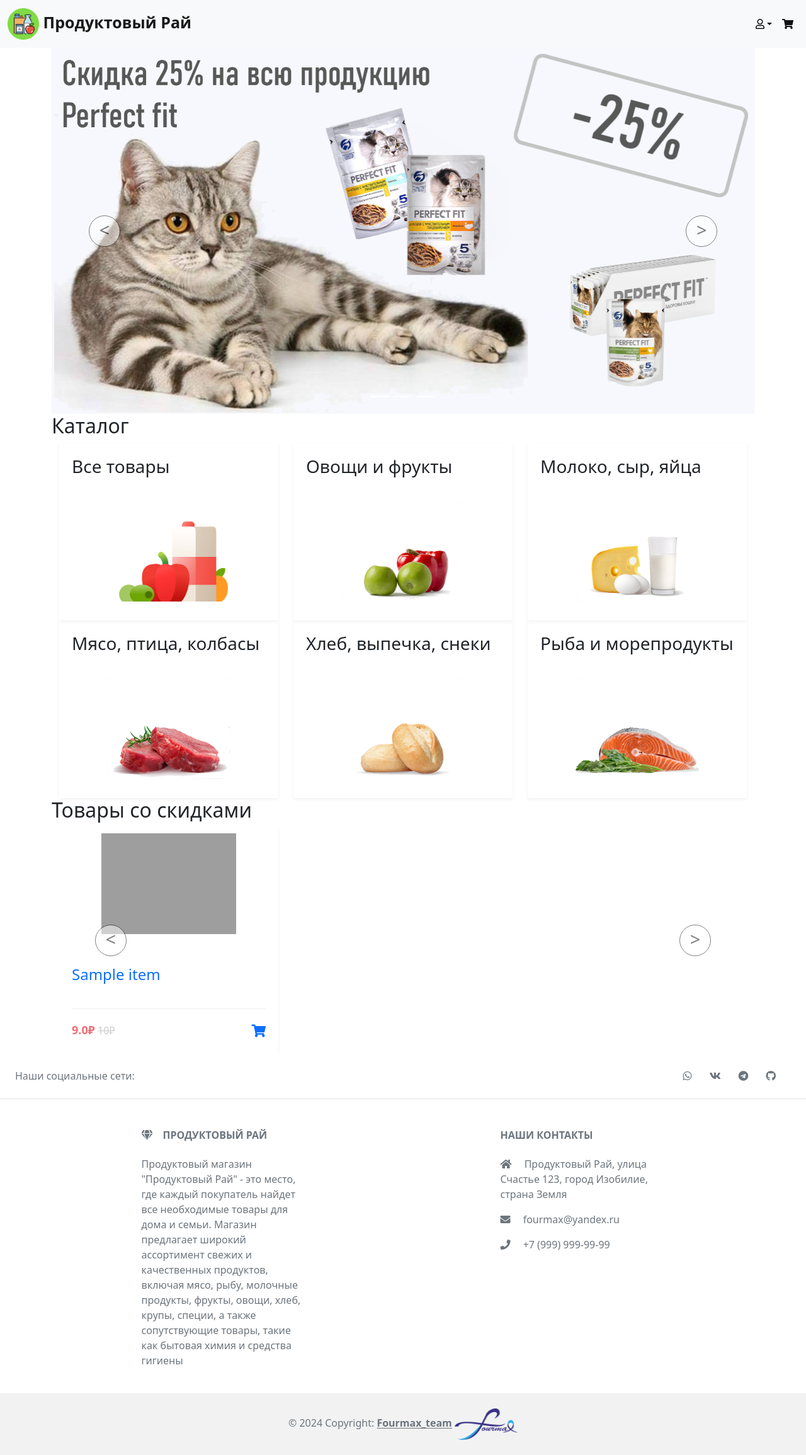
After one commit to DABer1805/online_store, a Flask app: page / in a window 1280 px wide. The commit adds this page. Shown: the whole page at 63% size. Run offline with Flask 3, Linux system fonts and the light colour scheme; tables that the repository leaves empty hold one stand-in row (values such as "Sample post"); a database or web service that is not in the repository returns one stand-in record (values such as "Sample title"); data that the repository does not hold is empty; grey boxes are pictures that could not be loaded.

Commit message:
feat: add home_page

```diff
--- a/main.py
+++ b/main.py
@@ -1,11 +1,13 @@
-from flask import Flask, render_template, redirect, request
+import os
+
+from flask import Flask, render_template, redirect, request, url_for
 from flask_cors import CORS, cross_origin
 from flask_restful import Api
 from requests import get, post
 
 from api import calculate_cost_api, user_basket_api, add_item_to_basket_api, \
     del_item_in_basket_api
-from data.constants import DB_NAME, MAX_PRICE
+from data.constants import DB_NAME, MAX_PRICE, CATEGORIES
 from data import db_session
 from resources import orders_resources, users_resources, items_resources, \
     categories_resources, suppliers_resources
@@ -78,7 +80,7 @@
     """ Выход из профиля """
     logout_user()
     # Перевод на страницу с выбором продуктов
-    return redirect("catalog")
+    return redirect("/")
 
 
 @login_manager.user_loader
@@ -227,6 +229,18 @@
     )
 
 
+@app.route("/")
+def home_page():
+    slides = os.listdir(url_for("static", filename="img/slides")[1:])
+    discounted_items = get(
+        'http://localhost:5000/api/items', params={'only_discount': True}
+    ).json()['items']
+    return render_template(
+        "index.html", title='Продуктовый рай', slides=slides,
+        categories=CATEGORIES, discounted_items=discounted_items
+    )
+
+
 def main():
     # Устанавливаем соедениние с БД
     db_session.global_init(f'db/{DB_NAME}')
--- a/resources/items_resources.py
+++ b/resources/items_resources.py
@@ -33,12 +33,16 @@
     def get(self):
         categories = request.args.get('cat')
         max_price = request.args.get('max_price')
+        only_discount = request.args.get('only_discount')
         if max_price is None:
             max_price = MAX_PRICE
         else:
             max_price = float(max_price)
+
         session = db_session.create_session()
-        if categories:
+        if only_discount:
+            items = session.query(Item).filter(Item.discount > 0)
+        elif categories:
             categories = list(map(int, categories.split(',')))
             items = session.query(Item).filter(
                 Item.category.in_(categories),
--- a/static/css/style.css
+++ b/static/css/style.css
@@ -25,6 +25,18 @@
 	color: #111;
 	font-weight: 500;
 	text-transform: uppercase;
+}
+
+.my-carousel {
+	padding: 0;
+}
+
+.my-carousel .carousel-item {
+	display: flex;
+}
+
+.my-carousel .carousel-item img {
+	object-fit: cover;
 }
 
 .navbar-nav .dropdown-menu {
@@ -70,10 +82,16 @@
 .product-thumb img {
 	max-width: 100%;
 	max-height: 100%;
+	margin-bottom: 20px;
 }
 
 .product-details {
 	padding: 20px;
+}
+
+.catalog-title {
+    padding: 20px;
+    font-color: #111;
 }
 
 .product-details h4 a {
@@ -146,3 +164,28 @@
   user-select: none; /* Non-prefixed version, currently
                         supported by Chrome, Edge, Opera and Firefox */
 }
+
+.carousel-control-prev-icon,
+.carousel-control-next-icon {
+  height: 50px;
+  width: 50px;
+  outline: black;
+  background: #fff;
+  background-size: 100%, 100%;
+  border-radius: 50%;
+  border: 1px solid black;
+  background-image: none;
+}
+
+.carousel-control-next-icon:after
+{
+  content: '>';
+  font-size: 29px;
+  color: black;
+}
+
+.carousel-control-prev-icon:after {
+  content: '<';
+  font-size: 29px;
+  color: black;
+}
--- a/templates/base.html
+++ b/templates/base.html
@@ -14,7 +14,7 @@
     <header>
         <nav class="navbar navbar-expand-lg navbar-light bg-light">
             <div class="container-fluid">
-                <a class="navbar-brand" href="/catalog"
+                <a class="navbar-brand" href="/"
                    style="font-size: 25px">
                     <img src="/static/img/nav_icon.png" class="nav_icon"
                          width="50px" height="50px">
@@ -102,6 +102,53 @@
     <main role="main" class="container">
         {% block content %}{% endblock %}
     </main>
+    <footer class="text-center text-lg-start bg-body-tertiary text-muted">
+      <section class="d-flex justify-content-center justify-content-lg-between p-4 border-bottom">
+        <div class="me-5 d-none d-lg-block">
+          <span>Наши социальные сети:</span>
+        </div>
+        <div>
+          <a href="#" class="me-4 text-reset"><i class="fab fa-whatsapp"></i></a>
+          <a href="#" class="me-4 text-reset"><i class="fab fa-vk"></i></a>
+          <a href="#" class="me-4 text-reset"><i class="fab fa-telegram"></i></a>
+          <a href="https://github.com/DABer1805/online_store.git" class="me-4 text-reset"><i class="fab fa-github"></i></a>
+        </div>
+      </section>
+      <section class="">
+        <div class="container text-center text-md-start mt-5">
+          <div class="row mt-3">
+            <div class="col-md-3 col-lg-4 col-xl-3 mx-auto mb-4">
+              <h6 class="text-uppercase fw-bold mb-4">
+                <i class="fas fa-gem me-3"></i>Продуктовый Рай
+              </h6>
+              <p>
+                Продуктовый магазин "Продуктовый Рай" - это место, где
+                каждый покупатель найдет все необходимые
+                товары для дома и семьи. Магазин предлагает широкий
+                ассортимент свежих и качественных продуктов, включая мясо,
+                рыбу, молочные продукты, фрукты, овощи, хлеб, крупы,
+                специи, а также сопутствующие товары, такие как бытовая
+                химия и средства гигиены
+              </p>
+            </div>
+            <div class="col-md-4 col-lg-3 col-xl-3 mx-auto mb-md-0 mb-4">
+              <h6 class="text-uppercase fw-bold mb-4">Наши контакты</h6>
+              <p><i class="fas fa-home me-3"></i> Продуктовый Рай, улица Счастье 123, город Изобилие, страна Земля</p>
+              <p>
+                <i class="fas fa-envelope me-3"></i>
+                fourmax@yandex.ru
+              </p>
+              <p><i class="fas fa-phone me-3"></i> +7 (999) 999-99-99</p>
+            </div>
+          </div>
+        </div>
+      </section>
+      <div class="text-center p-4" style="background-color: rgba(0, 0, 0, 0.05);">
+        © 2024 Copyright:
+        <a class="text-reset fw-bold" href="https://github.com/DABer1805/online_store.git">Fourmax_team</a>
+          <img src="/static/img/brand_img.png" style="height: 50px; width: 100px">
+      </div>
+    </footer>
     <script src="https://ajax.googleapis.com/ajax/libs/jquery/3.5.1/jquery.min.js"></script>
     <script src="https://cdn.jsdelivr.net/npm/bootstrap@5.0.0-beta3/dist/js/bootstrap.bundle.min.js" integrity="sha384-JEW9xMcG8R+pH31jmWH6WWP0WintQrMb4s7ZOdauHnUtxwoG2vI5DkLtS3qm9Ekf" crossorigin="anonymous"></script>
     <script src="/static/js/script.js"></script>
--- /dev/null
+++ b/templates/index.html
@@ -0,0 +1,126 @@
+{% extends "base.html" %}
+
+{% block content %}
+    <div class="container-fluid my-carousel">
+		<div id="carouselExampleIndicators" class="carousel slide carousel-fade" data-bs-ride="carousel" data-bs-interval="5000">
+			<div class="carousel-indicators">
+				{% for item in slides %}
+					{% if loop.first %}
+						<button type="button"
+								data-bs-target="#carouselExampleIndicators"
+								data-bs-slide-to="0" class="active"
+								aria-current="true"
+								aria-label="Slide {{ loop.index0 }}">
+						</button>
+					{% else %}
+						<button type="button"
+								data-bs-target="#carouselExampleIndicators"
+								data-bs-slide-to="{{ loop.index0 }}"
+								aria-label="Slide {{ loop.index0 }}">
+						</button>
+					{% endif %}
+				{% endfor %}
+			</div>
+			<div class="carousel-inner">
+				{% for item in slides %}
+					{% if loop.first %}
+						<div class="carousel-item active" data-bs-interval="3000">
+							<img src="/static/img/slides/special_offer_0.png" class="d-block w-100">
+						</div>
+					{% else %}
+						<div class="carousel-item" data-bs-interval="3000">
+							<img src="/static/img/slides/special_offer_{{ loop.index0 }}.png" class="d-block w-100">
+						</div>
+					{% endif %}
+				{% endfor %}
+			</div>
+			<button class="carousel-control-prev" type="button"
+					data-bs-target="#carouselExampleIndicators"
+					data-bs-slide="prev">
+				<span class="carousel-control-prev-icon" aria-hidden="true"></span>
+				<span class="visually-hidden">Previous</span>
+			</button>
+			<button class="carousel-control-next" type="button" data-bs-target="#carouselExampleIndicators" data-bs-slide="next">
+				<span class="carousel-control-next-icon" aria-hidden="true"></span>
+				<span class="visually-hidden">Next</span>
+			</button>
+		</div>
+	</div>
+	<h2>Каталог</h2>
+	<div class="container">
+		<div class="row">
+			{% for item in categories %}
+				<div class="col-lg-4 col-md-6 col-sm-12">
+					<div class="product-card">
+						<div class="catalog-title">
+							<h3>{{ item['name'] }}</h3>
+						</div>
+						<div class="product-thumb">
+							<a href="{{ item['link'] }}"><img src="/static/img/home_page/cat_{{ loop.index }}.png"></a>
+						</div>
+					</div>
+				</div>
+			{% endfor %}
+		</div>
+	</div>
+	<h2>Товары со скидками</h2>
+	<div class="container">
+		<div id="discountedProducts" class="carousel slide" data-bs-ride="carousel" data-bs-interval="5000">
+			<div class="carousel-inner">
+				{% set iters_amount = (discounted_items|length / 3)|round(0, 'ceil')|int %}
+				{% set last_row = 3 - (iters_amount * 3 - discounted_items|length) %}
+				{% for i in range(iters_amount) %}
+					<div class="{{ 'carousel-item active' if loop.first else 'carousel-item' }}">
+						<div class="row">
+							<!-- Сколько итераций делать на последней строке карусели -->
+							{% if loop.last %}
+								{% set row_iters_amount = last_row %}
+							{% else %}
+								{% set row_iters_amount = 3 %}
+							{% endif %}
+
+							{% for j in range(row_iters_amount) %}
+								{% set item = discounted_items[i * 3 + j] %}
+								<div class="col-lg-4 col-md-6 col-sm-12">
+									<div class="product-card">
+										<div class="product-thumb">
+											<a href="#"><img src="/static/img/items/item{{ item['id'] }}.png"></a>
+										</div>
+										<div class="product-details">
+											<h4><a href="#">{{ item['name'] }}</a></h4>
+											<div class="product-bottom-details d-flex justify-content-between">
+												<div class="product-price">
+													{% if item['discount'] == 0 %}
+														{{ item['price'] }}₽
+													{% else %}
+														{% set new_price = item['price'] * (1 - item['discount'] * 0.01) %}
+														{{ new_price|round(2) }}₽ <small>{{ item['price'] }}₽</small>
+													{% endif %}
+												</div>
+												<div class="product-links">
+													{% if current_user.is_authenticated %}
+														<a class="add_item_button" id="item{{ item['id'] }}"><i class="fas fa-shopping-cart"></i></a>
+													{% else %}
+														<a href="/login"><i class="fas fa-shopping-cart"></i></a>
+													{% endif %}
+												</div>
+											</div>
+										</div>
+									</div>
+								</div>
+							{% endfor %}
+						</div>
+					</div>
+				{% endfor %}
+			</div>
+			<button class="carousel-control-prev" type="button" data-bs-target="#discountedProducts" data-bs-slide="prev">
+				<span class="carousel-control-prev-icon" aria-hidden="true"></span>
+				<span class="visually-hidden">Previous</span>
+			</button>
+			<button class="carousel-control-next" type="button" data-bs-target="#discountedProducts" data-bs-slide="next">
+				<span class="carousel-control-next-icon" aria-hidden="true"></span>
+				<span class="visually-hidden">Next</span>
+			</button>
+		</div>
+	</div>
+{% endblock %}
--- a/templates/items_list.html
+++ b/templates/items_list.html
@@ -56,7 +56,11 @@
                                                 {% endif %}
                                             </div>
                                             <div class="product-links">
-                                                <a class="add_item_button" id="item{{ item['id'] }}"><i class="fas fa-shopping-cart"></i></a>
+                                                {% if current_user.is_authenticated %}
+                                                    <a class="add_item_button" id="item{{ item['id'] }}"><i class="fas fa-shopping-cart"></i></a>
+                                                {% else %}
+                                                    <a href="/login"><i class="fas fa-shopping-cart"></i></a>
+                                                {% endif %}
                                             </div>
                                         </div>
                                     </div>
```
Also changed, not shown: data/constants.py (+8 -0 lines), db/shop.db, static/img/brand_img.png (added), static/img/home_page/cat_1.png (added), static/img/home_page/cat_2.png (added), static/img/home_page/cat_3.png (added), static/img/home_page/cat_4.png (added), static/img/home_page/cat_5.png (added), static/img/home_page/cat_6.png (added), static/img/slides/special_offer_0.png (added), static/img/slides/special_offer_1.png (added), static/img/slides/special_offer_2.png (added).
